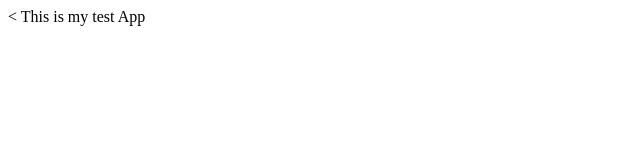
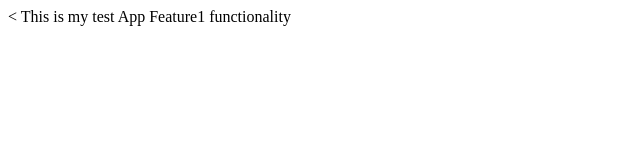
Before and after one commit to hariharan-ganesan/myappsample, a plain HTML site: page index.html in a window 1280 px wide. Shown: the whole page, without its empty margins (0-640 px from the left). Drawn offline with Linux system fonts and the light colour scheme.

Commit message:
Feature1 Files

```diff
--- /dev/null
+++ b/dir2/app2.js
@@ -0,0 +1 @@
+console.log('app2');
--- a/index.html
+++ b/index.html
@@ -6,5 +6,6 @@
   </head>
   <body>
     This is my test App
+    Feature1 functionality
   </body>
 </html>
```
Also changed, not shown: Feature1.html (added, +1 -0 lines), dir2/file2.txt (added), log.txt (added).
